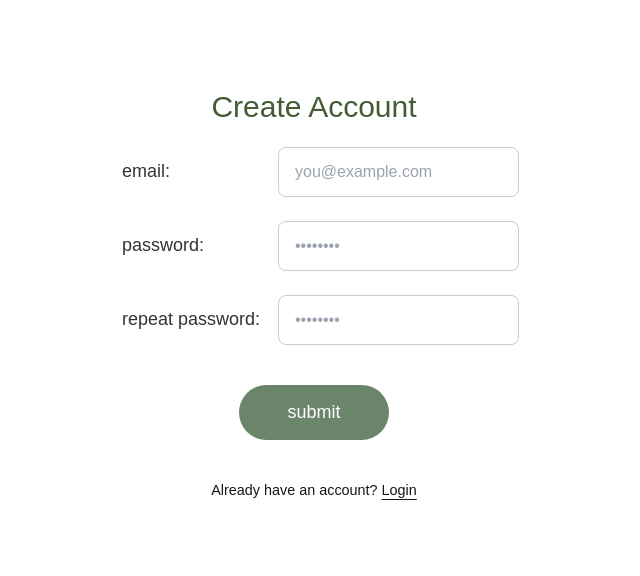
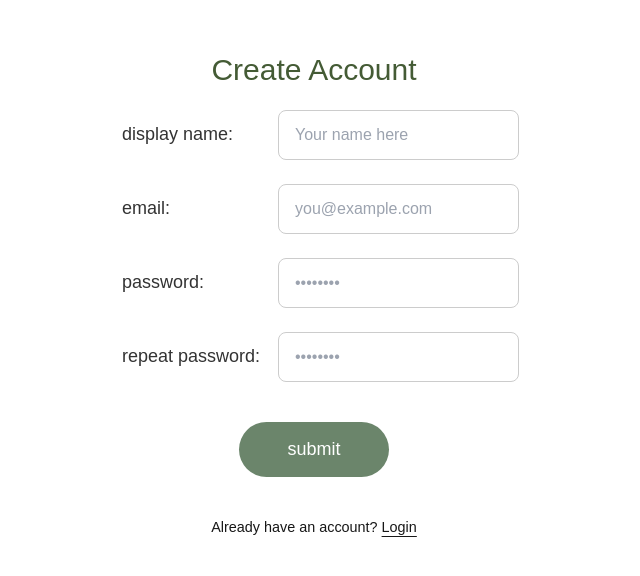
Before and after one commit to NushaS/TicketSpy, a Next.js app: page /auth/sign-up in a window 1280 px wide. Shown: the part 104-680 px from the top of the page, without its empty margins (326-966 px from the left). Built offline with nearby package versions, Linux system fonts and the light colour scheme; a web font is replaced by a local one.

Commit message:
Added display name to signup form

```diff
--- a/components/sign-up-form.tsx
+++ b/components/sign-up-form.tsx
@@ -14,6 +14,7 @@ export function SignUpForm() {
   const [error, setError] = useState<string | null>(null);
   const [isLoading, setIsLoading] = useState(false);
   const router = useRouter();
+  const [displayName, setDisplayName] = useState('');
 
   const handleSignUp = async (e: React.FormEvent) => {
     e.preventDefault();
@@ -35,6 +36,7 @@ export function SignUpForm() {
         password,
         options: {
           emailRedirectTo: `${window.location.origin}/protected`,
+          data: { display_name: displayName },
         },
       });
       if (error) throw error;
@@ -48,6 +50,21 @@ export function SignUpForm() {
 
   return (
     <form onSubmit={handleSignUp} className={styles.loginForm}>
+      <div className={styles.loginFormGroup}>
+        <label htmlFor="displayName" className={styles.loginLabel}>
+          display name:
+        </label>
+        <input
+          id="displayName"
+          type="text"
+          className={styles.loginInput}
+          placeholder="Your name here"
+          required
+          value={displayName}
+          onChange={(e) => setDisplayName(e.target.value)}
+        />
+      </div>
+
       <div className={styles.loginFormGroup}>
         <label htmlFor="email" className={styles.loginLabel}>
           email:
```
